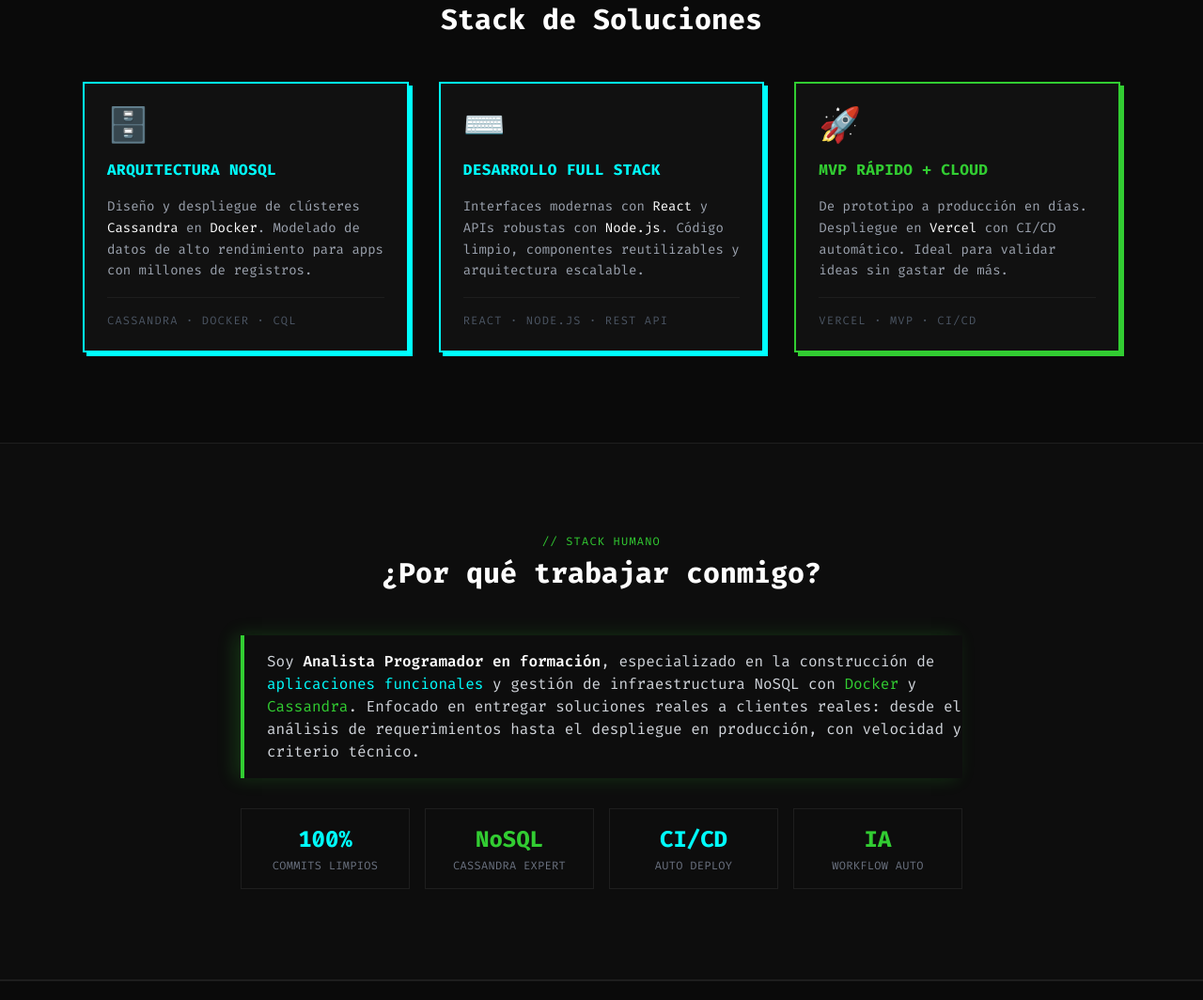
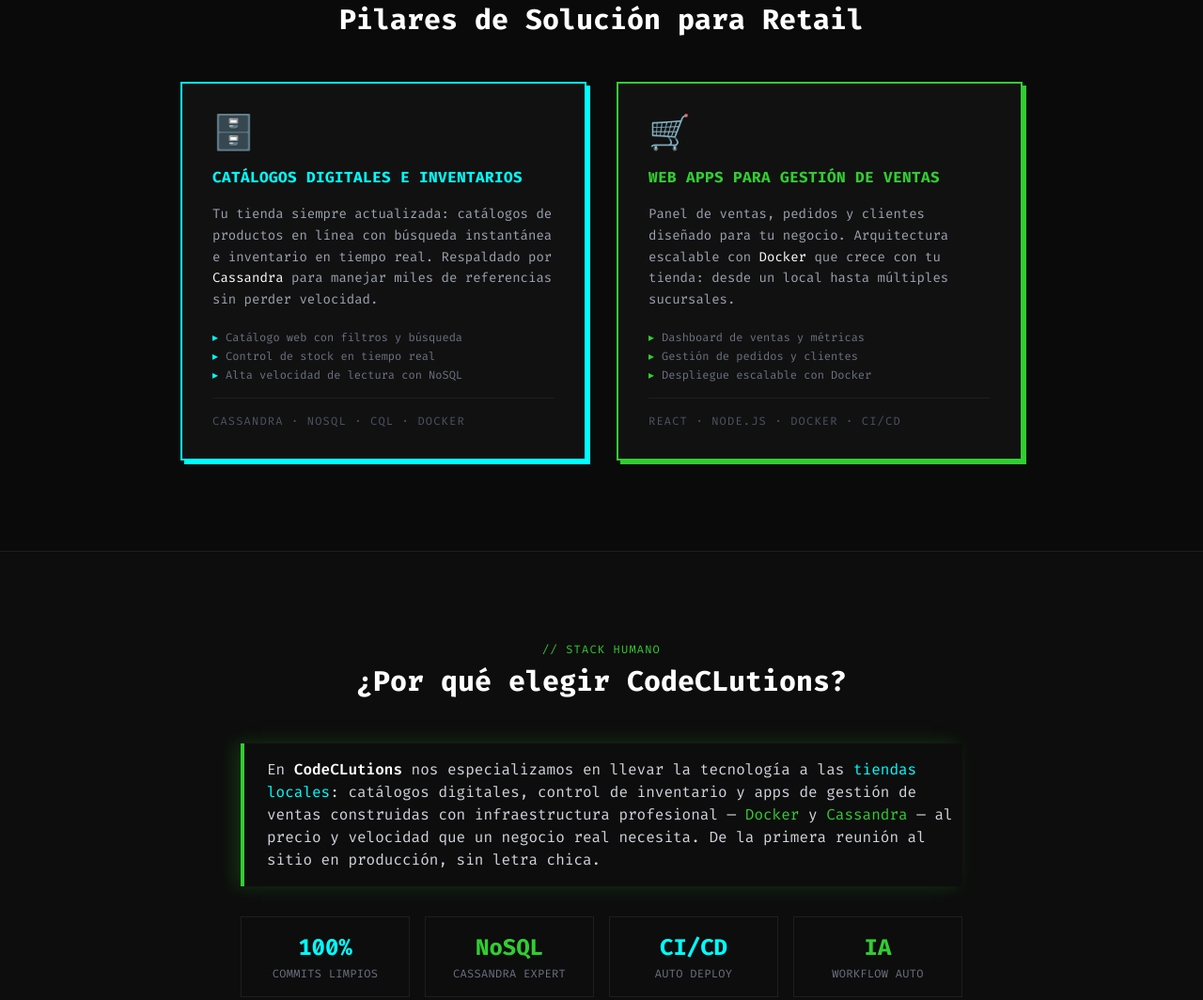
Before and after one commit to mimololx-pixel/mi-portafolio, a plain HTML site: page index.html in a window 1280 px wide. Shown: the part 917-1981 px from the top of the page at 94% size. Drawn offline with nearby package versions, Linux system fonts and the light colour scheme.

Commit message:
Branding: Consolidación total de CodeCLutions para el nicho Retail

```diff
--- a/index.html
+++ b/index.html
@@ -3,7 +3,7 @@
 <head>
   <meta charset="UTF-8" />
   <meta name="viewport" content="width=device-width, initial-scale=1.0"/>
-  <title>Jheyson_Dev — Soluciones Web y NoSQL</title>
+  <title>CodeCLutions — Soluciones Web para Tiendas Locales</title>
 
   <!-- Google Fonts: Fira Code -->
   <link rel="preconnect" href="https://fonts.googleapis.com"/>
@@ -210,7 +210,7 @@
   <nav id="main-nav" class="fixed top-0 left-0 right-0 z-40 border-b border-[#1e1e1e] bg-[#0a0a0aee] backdrop-blur-sm transition-all duration-500">
     <div class="max-w-6xl mx-auto px-6 py-3 flex justify-between items-center">
       <span class="text-[#00ffff] font-bold tracking-widest text-sm">
-        &gt; JHEYSON_DEV<span class="animate-pulse">_</span>
+        &gt; CODECLUTIONS<span class="animate-pulse">_</span>
       </span>
       <div class="hidden sm:flex gap-6 text-xs text-gray-400 tracking-wider">
         <a href="#servicios" class="hover:text-[#00ffff] transition-colors">SERVICIOS</a>
@@ -239,9 +239,9 @@
 
     <!-- Nombre con glitch -->
     <h1 class="glitch text-4xl sm:text-6xl font-bold mb-6 tracking-tight leading-tight"
-        data-text="Jheyson_Dev"
+        data-text="CodeCLutions"
         style="opacity:0; animation: fadeUp 0.7s 0.4s ease forwards;">
-      Jheyson_Dev
+      CodeCLutions
     </h1>
 
     <!-- Título con typing -->
@@ -254,7 +254,7 @@
     <!-- Subtítulo -->
     <p class="text-sm sm:text-base text-gray-400 max-w-xl mb-10 leading-relaxed"
        style="opacity:0; animation: fadeUp 0.7s 0.8s ease forwards;">
-      De la idea al despliegue en Docker, Cassandra y Cloud
+      Catálogos digitales, inventarios y gestión de ventas para tu tienda local
     </p>
 
     <!-- CTA -->
@@ -277,56 +277,51 @@
 
     <div class="mb-12 text-center">
       <p class="text-[#00ffff] text-xs tracking-widest uppercase mb-2">// servicios disponibles</p>
-      <h2 class="text-2xl sm:text-3xl font-bold text-white">Stack de Soluciones</h2>
+      <h2 class="text-2xl sm:text-3xl font-bold text-white">Pilares de Solución para Retail</h2>
     </div>
 
-    <div class="grid grid-cols-1 md:grid-cols-3 gap-8">
+    <div class="grid grid-cols-1 md:grid-cols-2 gap-8 max-w-4xl mx-auto">
 
-      <!-- Tarjeta 1: NoSQL -->
-      <div class="brutal-card p-6 rounded-none flex flex-col gap-4">
+      <!-- Pilar 1: Catálogos e Inventarios -->
+      <div class="brutal-card p-8 rounded-none flex flex-col gap-4">
         <div class="text-4xl">🗄️</div>
         <h3 class="text-[#00ffff] font-bold text-base tracking-wide uppercase">
-          Arquitectura NoSQL
+          Catálogos Digitales e Inventarios
         </h3>
         <p class="text-gray-400 text-sm leading-relaxed">
-          Diseño y despliegue de clústeres <span class="text-white">Cassandra</span> en
-          <span class="text-white">Docker</span>. Modelado de datos de alto rendimiento
-          para apps con millones de registros.
+          Tu tienda siempre actualizada: catálogos de productos en línea con
+          búsqueda instantánea e inventario en tiempo real. Respaldado por
+          <span class="text-white">Cassandra</span> para manejar miles de
+          referencias sin perder velocidad.
         </p>
+        <ul class="text-xs text-gray-500 space-y-1 mt-1">
+          <li class="flex items-center gap-2"><span class="text-[#00ffff]">▸</span> Catálogo web con filtros y búsqueda</li>
+          <li class="flex items-center gap-2"><span class="text-[#00ffff]">▸</span> Control de stock en tiempo real</li>
+          <li class="flex items-center gap-2"><span class="text-[#00ffff]">▸</span> Alta velocidad de lectura con NoSQL</li>
+        </ul>
         <div class="mt-auto pt-4 border-t border-[#1e1e1e] text-xs text-gray-600 tracking-widest">
-          CASSANDRA · DOCKER · CQL
+          CASSANDRA · NOSQL · CQL · DOCKER
         </div>
       </div>
 
-      <!-- Tarjeta 2: Full Stack -->
-      <div class="brutal-card p-6 rounded-none flex flex-col gap-4">
-        <div class="text-4xl">⌨️</div>
-        <h3 class="text-[#00ffff] font-bold text-base tracking-wide uppercase">
-          Desarrollo Full Stack
+      <!-- Pilar 2: Web Apps para Ventas -->
+      <div class="brutal-card brutal-card-lime p-8 rounded-none flex flex-col gap-4">
+        <div class="text-4xl">🛒</div>
+        <h3 class="text-[#32cd32] font-bold text-base tracking-wide uppercase">
+          Web Apps para Gestión de Ventas
         </h3>
         <p class="text-gray-400 text-sm leading-relaxed">
-          Interfaces modernas con <span class="text-white">React</span> y APIs robustas
-          con <span class="text-white">Node.js</span>. Código limpio, componentes
-          reutilizables y arquitectura escalable.
+          Panel de ventas, pedidos y clientes diseñado para tu negocio.
+          Arquitectura escalable con <span class="text-white">Docker</span> que crece
+          con tu tienda: desde un local hasta múltiples sucursales.
         </p>
+        <ul class="text-xs text-gray-500 space-y-1 mt-1">
+          <li class="flex items-center gap-2"><span class="text-[#32cd32]">▸</span> Dashboard de ventas y métricas</li>
+          <li class="flex items-center gap-2"><span class="text-[#32cd32]">▸</span> Gestión de pedidos y clientes</li>
+          <li class="flex items-center gap-2"><span class="text-[#32cd32]">▸</span> Despliegue escalable con Docker</li>
+        </ul>
         <div class="mt-auto pt-4 border-t border-[#1e1e1e] text-xs text-gray-600 tracking-widest">
-          REACT · NODE.JS · REST API
-        </div>
-      </div>
-
-      <!-- Tarjeta 3: MVP + Cloud -->
-      <div class="brutal-card brutal-card-lime p-6 rounded-none flex flex-col gap-4">
-        <div class="text-4xl">🚀</div>
-        <h3 class="text-[#32cd32] font-bold text-base tracking-wide uppercase">
-          MVP Rápido + Cloud
-        </h3>
-        <p class="text-gray-400 text-sm leading-relaxed">
-          De prototipo a producción en días. Despliegue en
-          <span class="text-white">Vercel</span> con CI/CD automático.
-          Ideal para validar ideas sin gastar de más.
-        </p>
-        <div class="mt-auto pt-4 border-t border-[#1e1e1e] text-xs text-gray-600 tracking-widest">
-          VERCEL · MVP · CI/CD
+          REACT · NODE.JS · DOCKER · CI/CD
         </div>
       </div>
 
@@ -343,20 +338,20 @@
         // stack humano
       </p>
       <h2 class="text-2xl sm:text-3xl font-bold text-white text-center mb-12">
-        ¿Por qué trabajar conmigo?
+        ¿Por qué elegir CodeCLutions?
       </h2>
 
       <div class="why-border pl-6 py-4 mb-8">
         <p class="text-gray-300 leading-relaxed text-sm sm:text-base">
-          Soy <span class="text-white font-semibold">Analista Programador en formación</span>,
-          especializado en la construcción de
-          <span class="text-[#00ffff]">aplicaciones funcionales</span>
-          y gestión de infraestructura NoSQL con
+          En <span class="text-white font-semibold">CodeCLutions</span> nos especializamos
+          en llevar la tecnología a las
+          <span class="text-[#00ffff]">tiendas locales</span>:
+          catálogos digitales, control de inventario y apps de gestión de ventas
+          construidas con infraestructura profesional —
           <span class="text-[#32cd32]">Docker</span> y
-          <span class="text-[#32cd32]">Cassandra</span>.
-          Enfocado en entregar soluciones reales a clientes reales:
-          desde el análisis de requerimientos hasta el despliegue en producción,
-          con velocidad y criterio técnico.
+          <span class="text-[#32cd32]">Cassandra</span> —
+          al precio y velocidad que un negocio real necesita.
+          De la primera reunión al sitio en producción, sin letra chica.
         </p>
       </div>
 
@@ -400,7 +395,7 @@
       <!-- Links -->
       <div class="flex flex-col sm:flex-row justify-center gap-4 mb-12">
 
-        <a href="https://wa.me/56982802777?text=Hola%20Jheyson,%20vi%20tu%20portafolio%20y%20me%20interesa%20un%20proyecto."
+        <a href="https://wa.me/56982802777?text=Hola%20CodeCLutions,%20vi%20su%20sitio%20web%20y%20me%20interesa%20una%20soluci%C3%B3n%20digital%20para%20mi%20tienda."
            target="_blank" rel="noopener"
            class="footer-link px-6 py-3 text-sm flex items-center justify-center gap-2 font-semibold"
            style="border-color:#25D366; color:#25D366;">
@@ -410,7 +405,7 @@
           Escríbeme al WhatsApp
         </a>
 
-        <a href="https://github.com/jheyson" target="_blank" rel="noopener"
+        <a href="https://github.com/codeclutions" target="_blank" rel="noopener"
            class="footer-link px-6 py-3 text-sm text-gray-400 flex items-center justify-center gap-2">
           <span>🐙</span> GitHub
         </a>
@@ -424,8 +419,8 @@
 
       <!-- Firma -->
       <div class="border-t border-[#1e1e1e] pt-8 text-xs text-gray-600 tracking-widest space-y-1">
-        <p>// JHEYSON_DEV — SOLUCIONES WEB & NOSQL</p>
-        <p>STACK: HTML · TAILWIND · REACT · NODE · CASSANDRA · DOCKER · VERCEL</p>
+        <p>// CODECLUTIONS — SOLUCIONES WEB PARA TIENDAS LOCALES</p>
+        <p class="text-gray-700">STACK: DOCKER &nbsp;|&nbsp; CASSANDRA &nbsp;|&nbsp; REACT &nbsp;|&nbsp; TAILWIND</p>
         <p class="text-[#1e1e1e] mt-4">BUILD_DATE: 2026 · POWERED_BY: CAFFEINE + CLAUDE</p>
       </div>
 
@@ -436,7 +431,7 @@
        JS — TYPING EFFECT
   ════════════════════════════════════════════════ -->
   <script>
-    const TARGET  = 'Jheyson_Dev: Soluciones Web y NoSQL Escalables';
+    const TARGET  = 'CodeCLutions: Soluciones Web para Tiendas Locales';
     const EL      = document.getElementById('typing-text');
     const SPEED   = 55;   // ms por carácter
     const PAUSE   = 1800; // ms antes de reiniciar
@@ -499,7 +494,7 @@
   <!-- ═══════════════════════════════════════════════
        BOTÓN FLOTANTE WHATSAPP
   ════════════════════════════════════════════════ -->
-  <a href="https://wa.me/56982802777?text=Hola%20Jheyson,%20vi%20tu%20portafolio%20y%20me%20interesa%20un%20proyecto."
+  <a href="https://wa.me/56982802777?text=Hola%20CodeCLutions,%20vi%20su%20sitio%20web%20y%20me%20interesa%20una%20soluci%C3%B3n%20digital%20para%20mi%20tienda."
      target="_blank"
      rel="noopener"
      aria-label="Contactar por WhatsApp"
```
